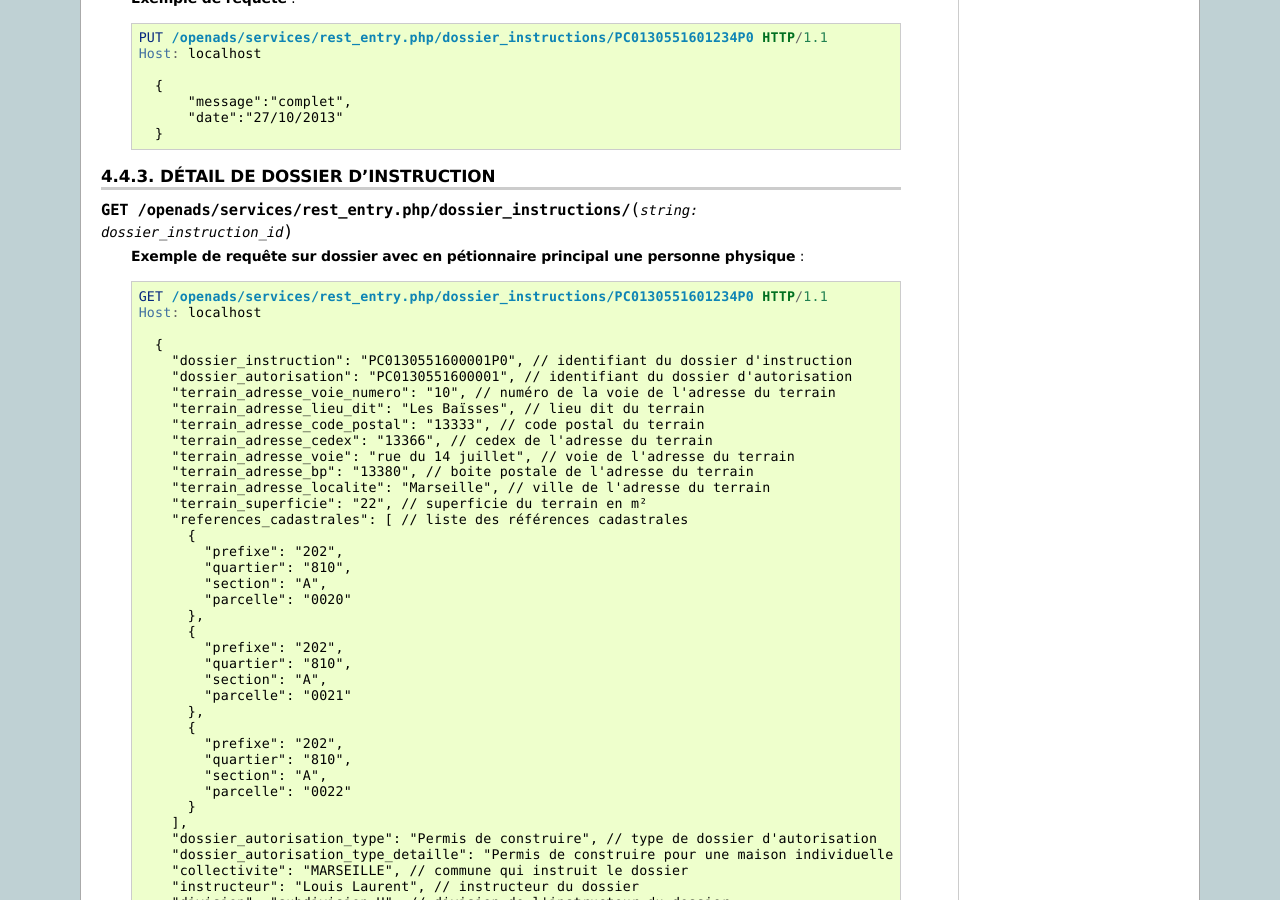
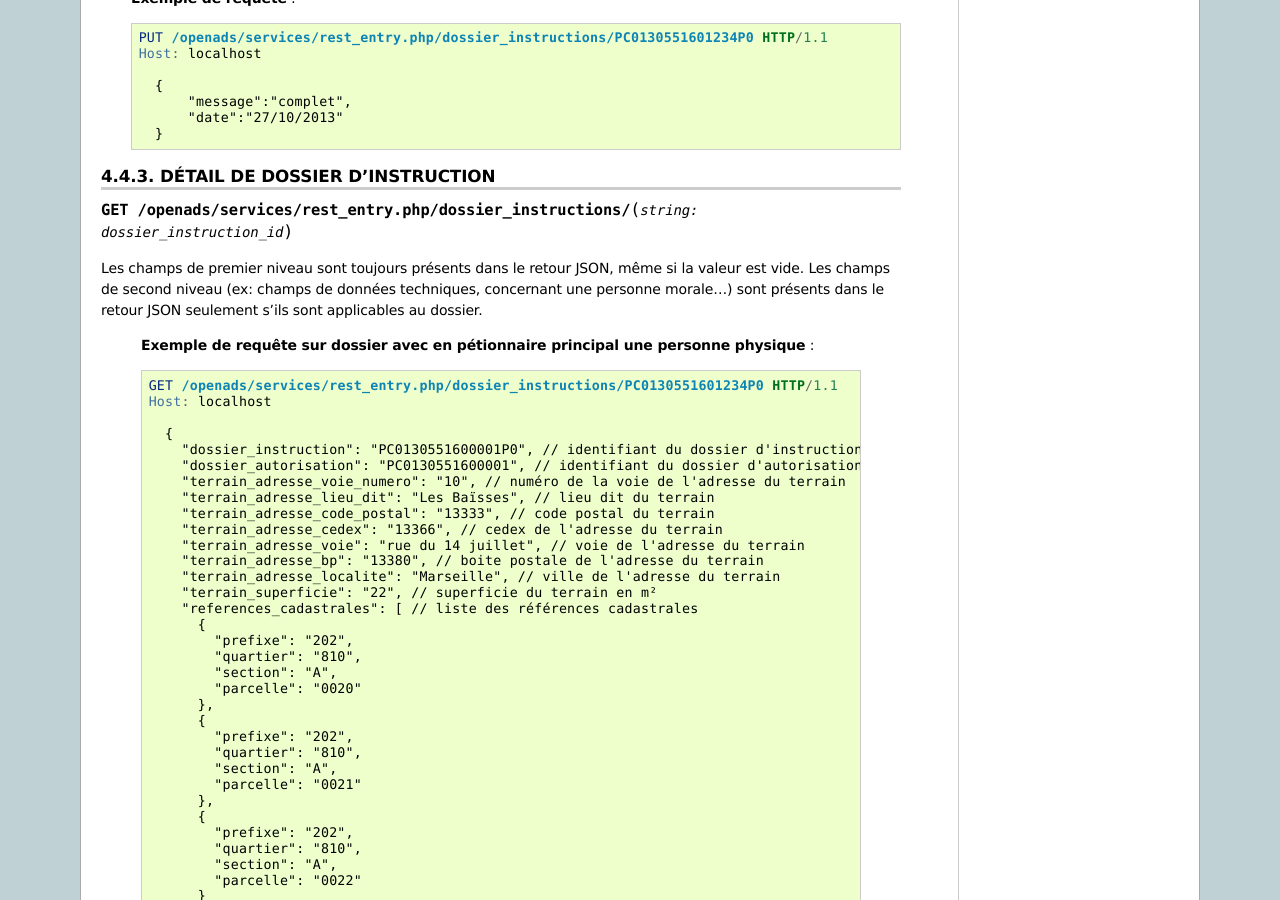
Before and after one commit to mpavaux/openads-documentation, a Sphinx documentation site: the page built from source/guide_developpeur/web_services.rst, in a window 1280 px wide and 900 px high, scrolled down 4668 px. Built offline with Sphinx 7.4.7, drawn with Linux system fonts in a browser that asks for light colours.

Commit message:
Ajout de détails sur le WS dossier_instructions

```diff
--- a/source/guide_developpeur/web_services.rst
+++ b/source/guide_developpeur/web_services.rst
@@ -378,6 +378,11 @@
 
 .. http:get:: /openads/services/rest_entry.php/dossier_instructions/(string:dossier_instruction_id)
 
+Les champs de premier niveau sont toujours présents dans le retour JSON, même si la valeur
+est vide. Les champs de second niveau (ex: champs de données techniques, concernant une
+personne morale...) sont présents dans le retour JSON seulement s'ils sont applicables au
+dossier.
+
    **Exemple de requête sur dossier avec en pétionnaire principal une personne physique** :
 
    .. sourcecode:: http
```
